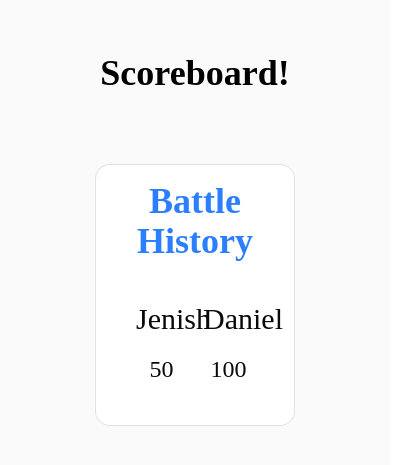
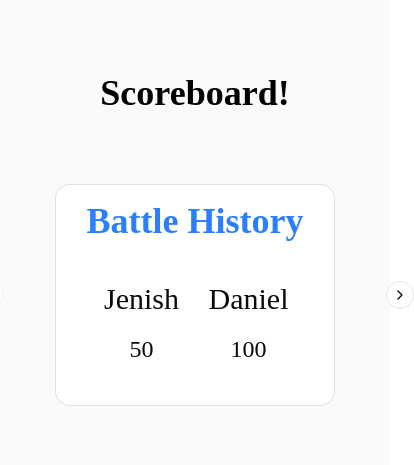
Before and after one commit to jenishpatel-jp/battle-buddies, a Next.js app: page / in a window 390 px wide. Shown: the part 187-652 px from the top of the page, 414 px wide, since content can reach past the window. Built offline with nearby package versions, Linux system fonts and the light colour scheme.

Commit message:
Added carousel for battle history components

```diff
--- a/src/app/page.tsx
+++ b/src/app/page.tsx
@@ -1,14 +1,29 @@
+'use client'
+
 import BattleHistory from "../components/battleHistory/BattleHistory";
+import { Carousel, CarouselContent, CarouselItem, CarouselNext, CarouselPrevious } from "@/components/ui/carousel";
 
 export default function Home() {
   return (
-    <div className="flex flex-col h-1/6 items-center justify-center bg-zinc-50 font-sans ">
+    <div className="flex flex-col min-h-screen items-center justify-center bg-zinc-50 font-sans ">
 
-      <main className="flex min-h-screen flex-col items-center justify-center py-32 px-16 bg-zinc sm:items-start w-full">
-        <h1 className="text-4xl font-extrabold w-full text-black justify-center items-center text-center p-5 m-5">Scoreboard!</h1>
+      <main className="flex flex-col items-center justify-center w-full py-16 px-6">
+        <h1 className="text-4xl font-extrabold w-full text-black text-center p-5 m-5">Scoreboard!</h1>
 
-        <div className="flex flex-row items-center justify-center h-full w-full">
-          <BattleHistory />
+        <div className="flex items-center justify-center w-full max-w-4xl">
+          <Carousel className="w-full ">
+            <CarouselContent >
+              <CarouselItem className="flex items-center justify-center w-full">
+                <BattleHistory />
+              </CarouselItem>
+              <CarouselItem className="flex items-center justify-center w-full">
+                <BattleHistory />
+              </CarouselItem>
+            </CarouselContent>
+            <CarouselPrevious />
+            <CarouselNext />
+
+          </Carousel>
         </div>
 
       </main>
```
